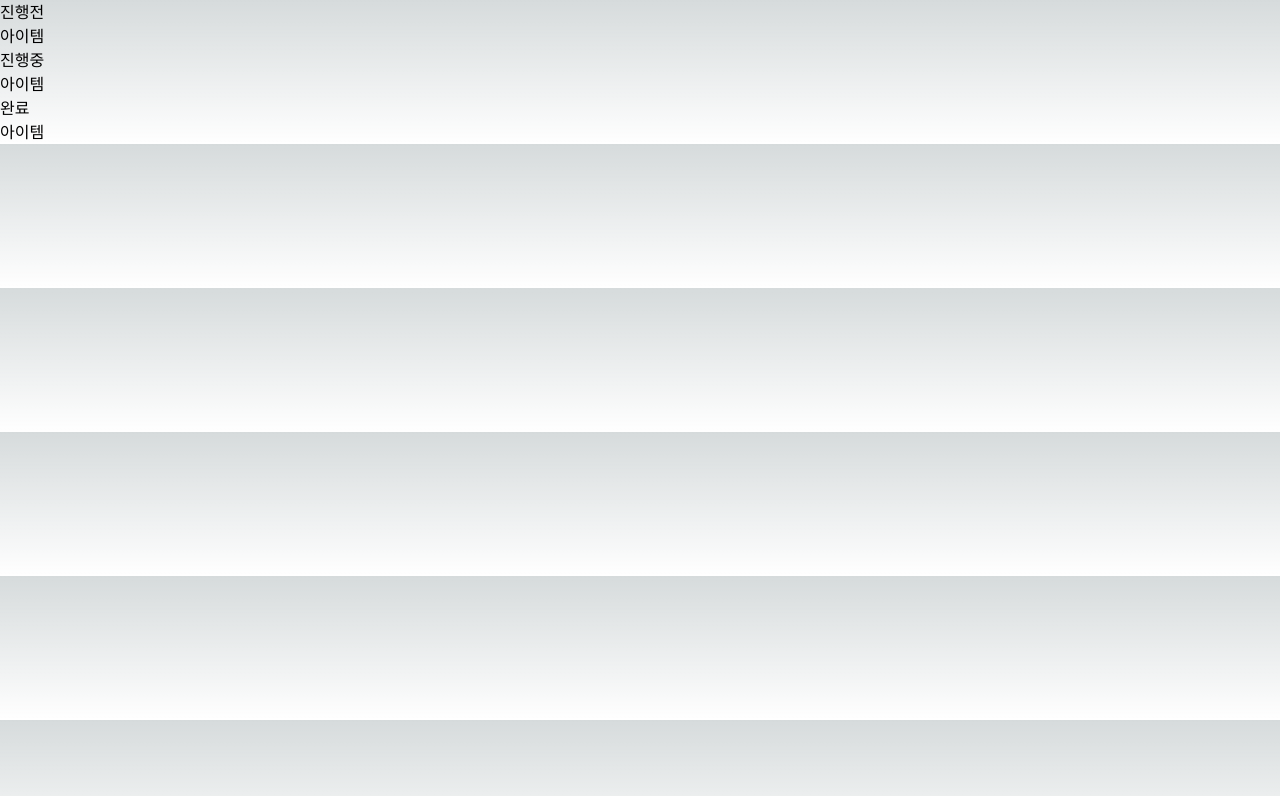
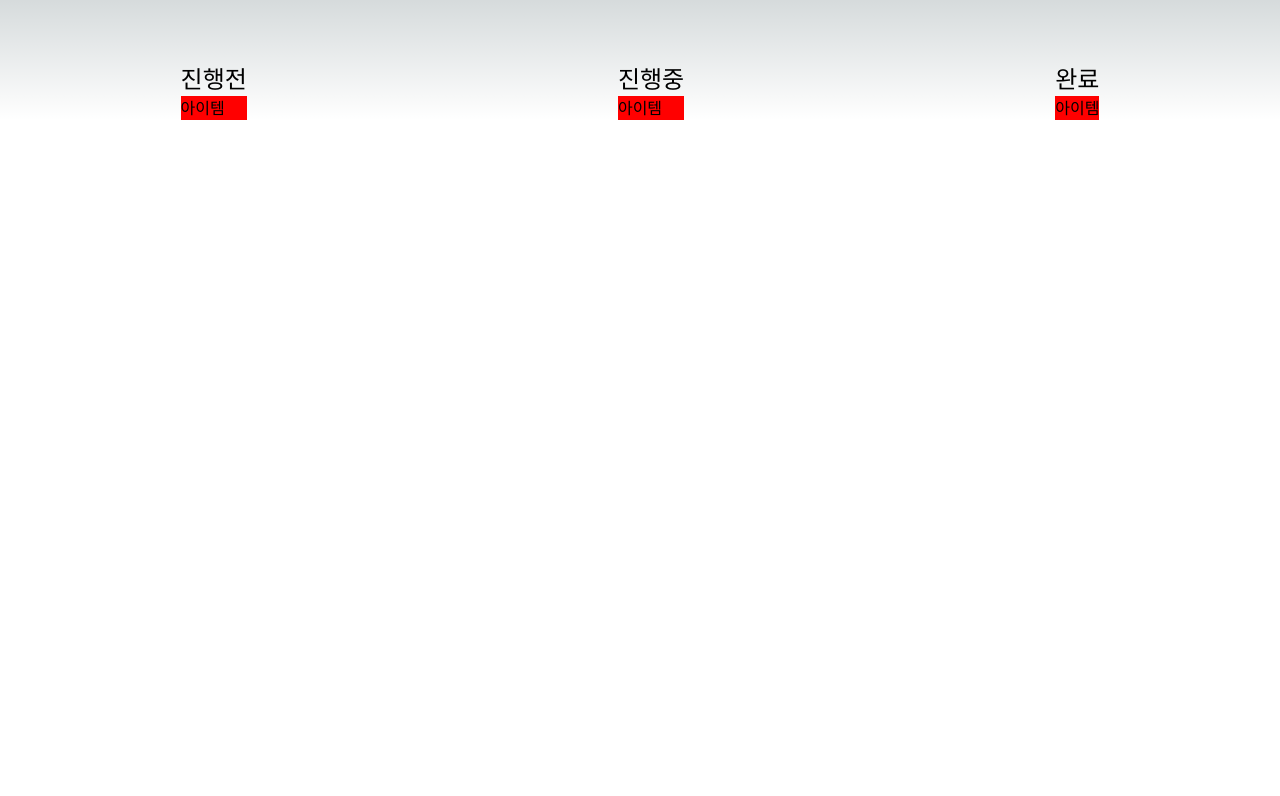
Before and after one commit to oluzr/kanban, a Next.js app: page / in a window 1280 px wide. Shown: the top 796 px of the page. Built offline with nearby package versions, Linux system fonts and the light colour scheme.

Commit message:
:heavy_plus_sign: Install : styled-component, daisyui
css 스타일링

```diff
--- a/package.json
+++ b/package.json
@@ -15,13 +15,15 @@
     "react-apexcharts": "^1.4.1",
     "react-dnd": "^16.0.1",
     "react-dnd-html5-backend": "^16.0.1",
-    "react-dom": "^18"
+    "react-dom": "^18",
+    "styled-components": "^6.1.8"
   },
   "devDependencies": {
     "@types/node": "^20",
     "@types/react": "^18",
     "@types/react-dom": "^18",
     "autoprefixer": "^10.0.1",
+    "daisyui": "^4.7.3",
     "eslint": "^8",
     "eslint-config-next": "14.1.2",
     "postcss": "^8",
--- a/src/app/_component/KanbanList.tsx
+++ b/src/app/_component/KanbanList.tsx
@@ -3,22 +3,45 @@ import React from "react";
 import { DndProvider } from "react-dnd";
 import { HTML5Backend } from "react-dnd-html5-backend";
 import Card from "./Card";
+import styled from "styled-components";
+
+const ListWrap = styled.div`
+  display: flex;
+  gap: 10px;
+  padding-top: 5%;
+  justify-content: space-around;
+  align-items: center;
+`;
+const List = styled.div`
+  h3 {
+  }
+  ul {
+    display: flex;
+    background-color: red;
+
+  }
+`;
+
 const titleList = ["진행전", "진행중", "완료"];
 export const KanbanListWrap = () => {
   return (
     <DndProvider backend={HTML5Backend}>
+      <ListWrap>
         {titleList.map((item, idx) => (
           <KanbanList key={idx} title={item} />
         ))}
+      </ListWrap>
     </DndProvider>
   );
 };
 
 const KanbanList = ({ title }: { title: string }) => {
   return (
+    <List>
+      <h3 className="text-2xl">{title}</h3>
       <ul>
-      {title}
         <Card />
       </ul>
+    </List>
   );
 };
--- a/tailwind.config.ts
+++ b/tailwind.config.ts
@@ -15,6 +15,6 @@ const config: Config = {
       },
     },
   },
-  plugins: [],
+  plugins: [require("daisyui")],
 };
 export default config;
```
Also changed, not shown: 1 other file (tests, documents, lock files or other folders). Lines whose indentation alone changed are shown as unchanged.
